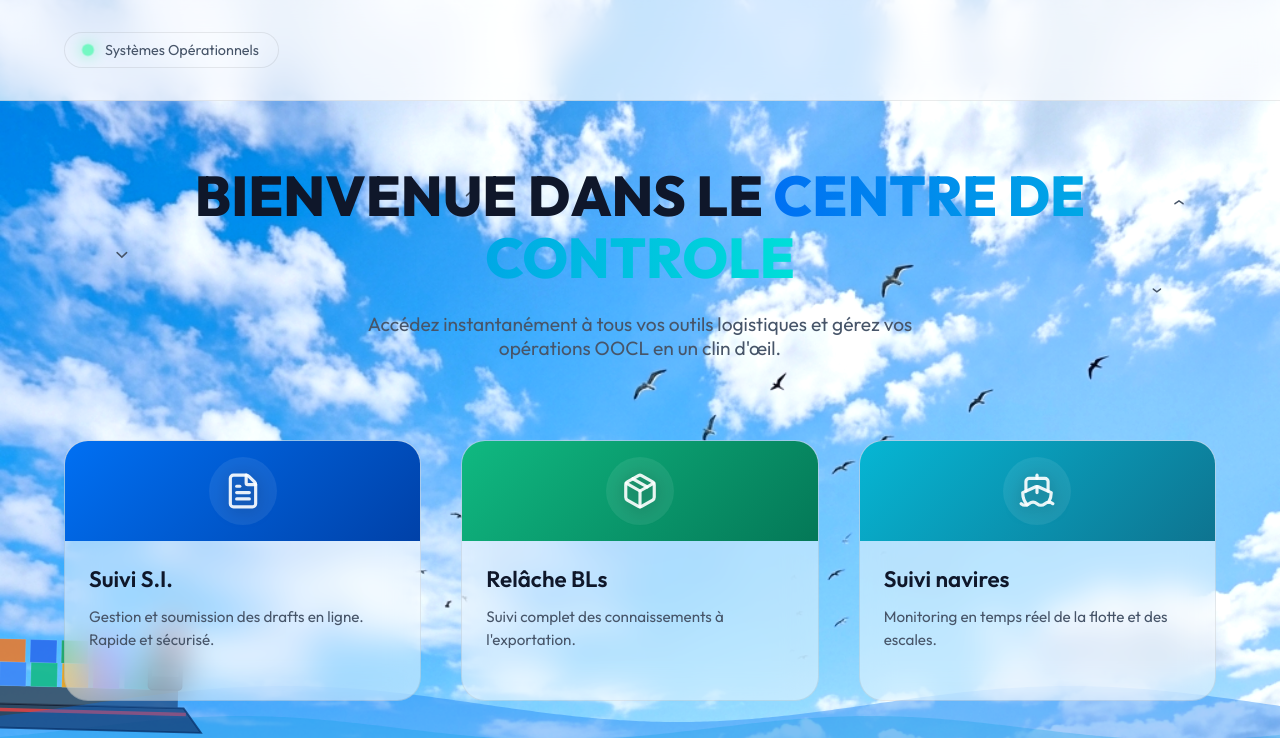
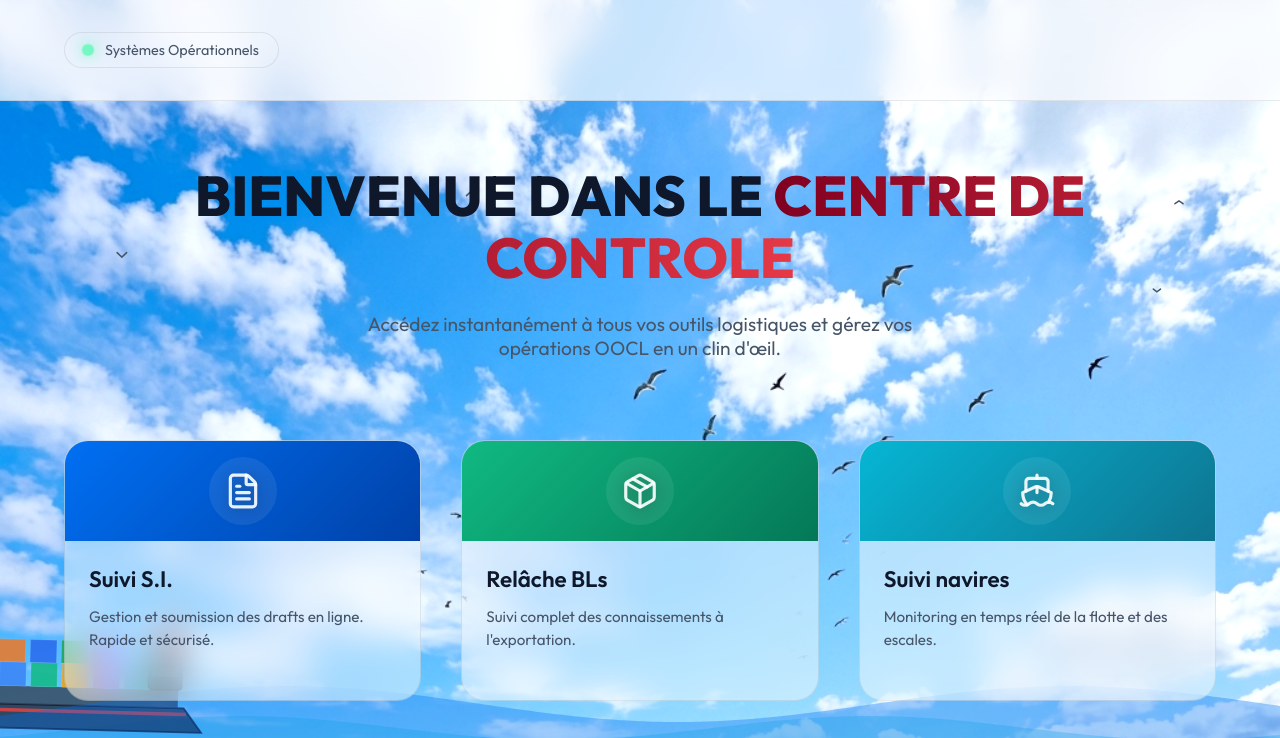
Before and after one commit to jeanfelicksDev/hub_dsm, a plain HTML site: page index.html in a window 1280 px wide. Shown: the top 738 px of the page. Drawn offline with nearby package versions, Linux system fonts and the light colour scheme.

Commit message:
style: change hero title gradient to burgundy red

```diff
--- a/style.css
+++ b/style.css
@@ -118,7 +118,7 @@ main {
 }
 
 .gradient-text {
-    background: linear-gradient(90deg, #0070f3, #00dfd8);
+    background: linear-gradient(90deg, #800020, #e63946); /* Rouge Bordeaux vers Corail vibrant */
     -webkit-background-clip: text;
     background-clip: text;
     -webkit-text-fill-color: transparent;
```
